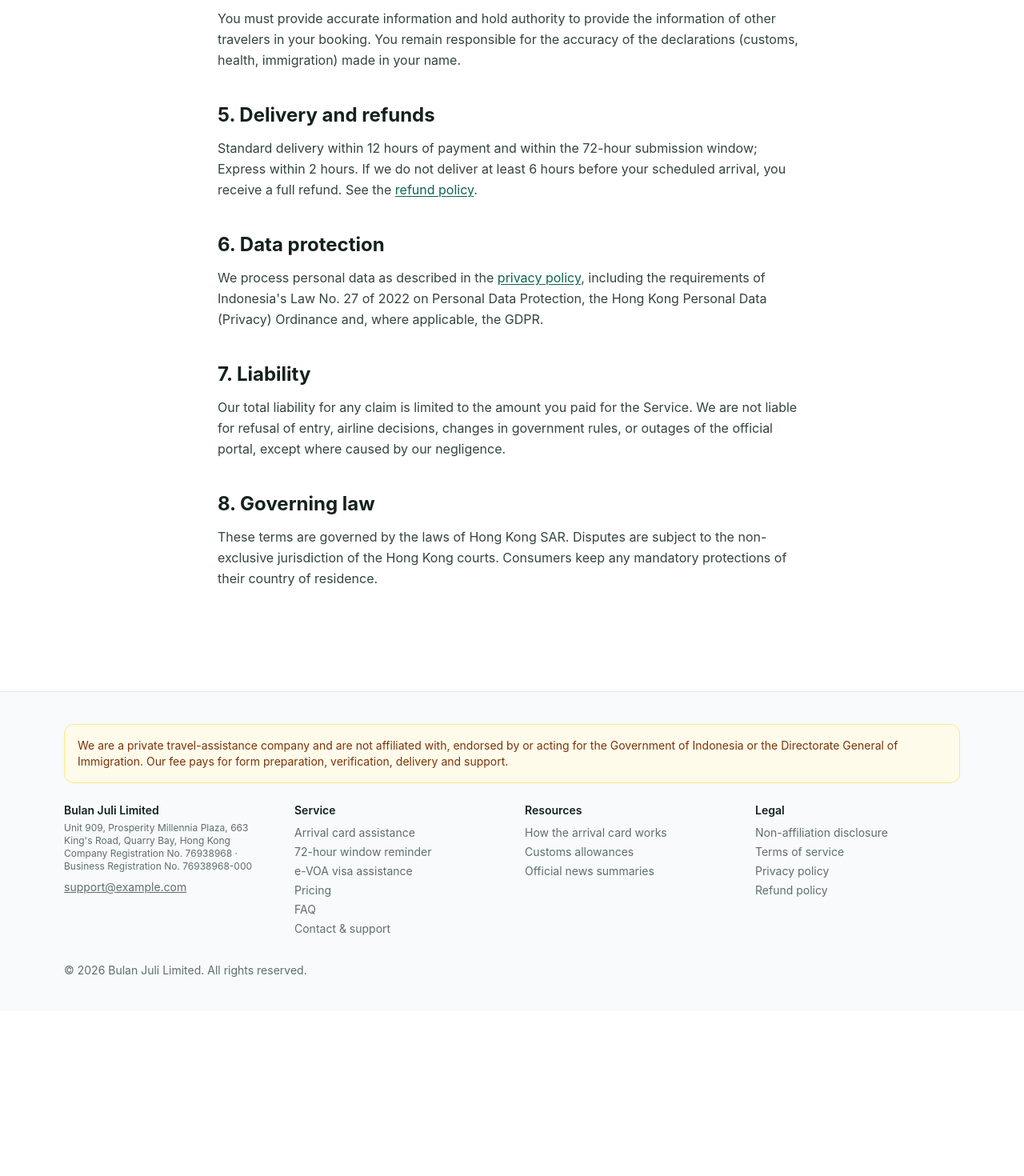
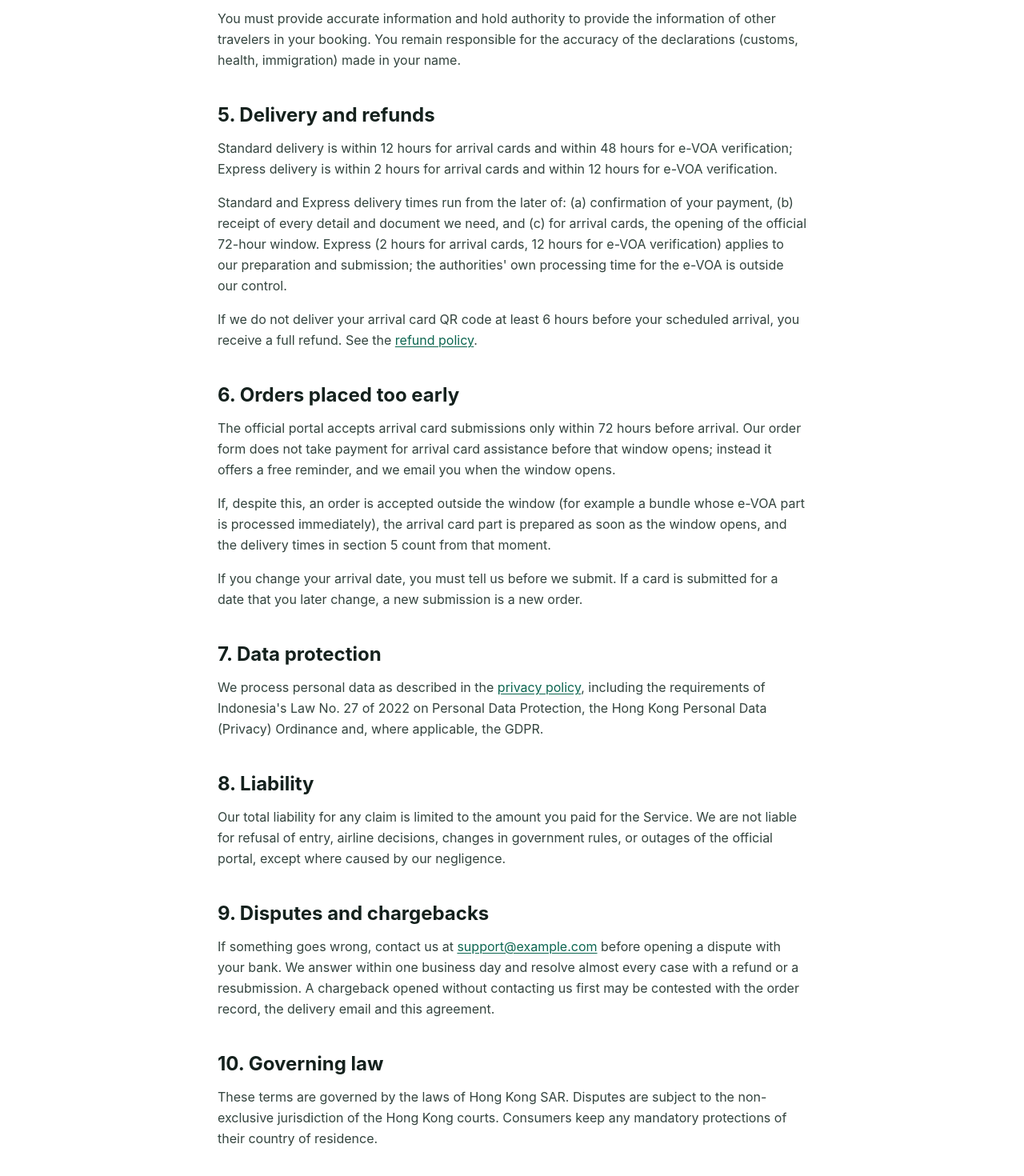
Before and after one commit to florent-a11y/claude, a Next.js app: page /legal/terms in a window 1280 px wide. Shown: the part 946-2416 px from the top of the page at 80% size. Before the commit the page ends 2209 px from the top, so only its background shows below. Built offline with nearby package versions, Linux system fonts and the light colour scheme; no server answers.

Commit message:
Terms: too-early orders, dispute line, express clock (agent work)

```diff
--- a/app/legal/refunds/page.tsx
+++ b/app/legal/refunds/page.tsx
@@ -1,19 +1,24 @@
 import type { Metadata } from "next";
+import { site } from "@/lib/config";
+import { WINDOW_HOURS } from "@/lib/window";
 export const metadata: Metadata = { title: "Refund policy" };
 export default function Page() {
   return (
     <div className="prose-basic mx-auto max-w-3xl px-4 py-12">
       <h1 className="text-3xl font-bold">Refund policy</h1>
+      <p className="mt-4 text-sm">Last updated: 2026-09-23.</p>
       <ul className="mt-4">
         <li><strong>Missed deadline:</strong> full refund, automatically, if your QR code is not delivered at least 6 hours before your scheduled arrival.</li>
         <li><strong>Cancellation before processing:</strong> full refund if you cancel before a team member has started your order. Email us with your order number.</li>
         <li><strong>Cancellation after processing:</strong> 50% refund if the card has not yet been submitted; no refund once the QR code has been delivered.</li>
         <li><strong>You no longer need the service:</strong> full refund if you tell us before we submit.</li>
+        <li><strong>Ordered too early:</strong> we do not take payment for arrival cards more than {WINDOW_HOURS} hours before arrival. If a payment slips through, we hold the order and process it when the window opens, or refund in full on request before we start.</li>
         <li><strong>e-VOA visa fee:</strong> non-refundable once the application is lodged with the Indonesian authorities. Refunded in full if we have not yet lodged it.</li>
         <li><strong>e-VOA not eligible or refused:</strong> full refund of our service fee; the visa fee is refunded only if not yet lodged.</li>
         <li><strong>Our error:</strong> full refund plus a free resubmission if a mistake on our side causes the card to be rejected.</li>
       </ul>
-      <p className="mt-4">Refunds are returned to the original card within 5–10 business days. Please contact us before opening a dispute with your bank; we resolve almost every case within a day.</p>
+      <p className="mt-4">Refunds are returned to the original card within 5–10 business days.</p>
+      <p className="mt-4">If something goes wrong, contact us at <a href={`mailto:${site.supportEmail}`}>{site.supportEmail}</a> before opening a dispute with your bank. We answer within one business day and resolve almost every case with a refund or a resubmission. A chargeback opened without contacting us first may be contested with the order record, the delivery email and the <a href="/legal/terms">terms of service</a>.</p>
     </div>
   );
 }
--- a/app/legal/terms/page.tsx
+++ b/app/legal/terms/page.tsx
@@ -1,6 +1,8 @@
 import type { Metadata } from "next";
 import { site } from "@/lib/config";
 import { OfficialNote } from "@/components/OfficialNote";
+import { PRICING } from "@/lib/pricing";
+import { WINDOW_HOURS } from "@/lib/window";
 export const metadata: Metadata = { title: "Terms of service" };
 export default function Page() {
   return (
@@ -17,12 +19,20 @@ export default function Page() {
       <h2>4. Your obligations</h2>
       <p>You must provide accurate information and hold authority to provide the information of other travelers in your booking. You remain responsible for the accuracy of the declarations (customs, health, immigration) made in your name.</p>
       <h2>5. Delivery and refunds</h2>
-      <p>Standard delivery within 12 hours of payment and within the 72-hour submission window; Express within 2 hours. If we do not deliver at least 6 hours before your scheduled arrival, you receive a full refund. See the <a href="/legal/refunds">refund policy</a>.</p>
-      <h2>6. Data protection</h2>
+      <p>Standard delivery is within {PRICING.arrivalCard.standardSlaHours} hours for arrival cards and within {PRICING.evoa.standardSlaHours} hours for e-VOA verification; Express delivery is within {PRICING.arrivalCard.expressSlaHours} hours for arrival cards and within {PRICING.evoa.expressSlaHours} hours for e-VOA verification.</p>
+      <p>Standard and Express delivery times run from the later of: (a) confirmation of your payment, (b) receipt of every detail and document we need, and (c) for arrival cards, the opening of the official {WINDOW_HOURS}-hour window. Express ({PRICING.arrivalCard.expressSlaHours} hours for arrival cards, {PRICING.evoa.expressSlaHours} hours for e-VOA verification) applies to our preparation and submission; the authorities' own processing time for the e-VOA is outside our control.</p>
+      <p>If we do not deliver your arrival card QR code at least 6 hours before your scheduled arrival, you receive a full refund. See the <a href="/legal/refunds">refund policy</a>.</p>
+      <h2>6. Orders placed too early</h2>
+      <p>The official portal accepts arrival card submissions only within {WINDOW_HOURS} hours before arrival. Our order form does not take payment for arrival card assistance before that window opens; instead it offers a free reminder, and we email you when the window opens.</p>
+      <p>If, despite this, an order is accepted outside the window (for example a bundle whose e-VOA part is processed immediately), the arrival card part is prepared as soon as the window opens, and the delivery times in section 5 count from that moment.</p>
+      <p>If you change your arrival date, you must tell us before we submit. If a card is submitted for a date that you later change, a new submission is a new order.</p>
+      <h2>7. Data protection</h2>
       <p>We process personal data as described in the <a href="/legal/privacy">privacy policy</a>, including the requirements of Indonesia's Law No. 27 of 2022 on Personal Data Protection, the Hong Kong Personal Data (Privacy) Ordinance and, where applicable, the GDPR.</p>
-      <h2>7. Liability</h2>
+      <h2>8. Liability</h2>
       <p>Our total liability for any claim is limited to the amount you paid for the Service. We are not liable for refusal of entry, airline decisions, changes in government rules, or outages of the official portal, except where caused by our negligence.</p>
-      <h2>8. Governing law</h2>
+      <h2>9. Disputes and chargebacks</h2>
+      <p>If something goes wrong, contact us at <a href={`mailto:${site.supportEmail}`}>{site.supportEmail}</a> before opening a dispute with your bank. We answer within one business day and resolve almost every case with a refund or a resubmission. A chargeback opened without contacting us first may be contested with the order record, the delivery email and this agreement.</p>
+      <h2>10. Governing law</h2>
       <p>These terms are governed by the laws of Hong Kong SAR. Disputes are subject to the non-exclusive jurisdiction of the Hong Kong courts. Consumers keep any mandatory protections of their country of residence.</p>
     </div>
   );
```
